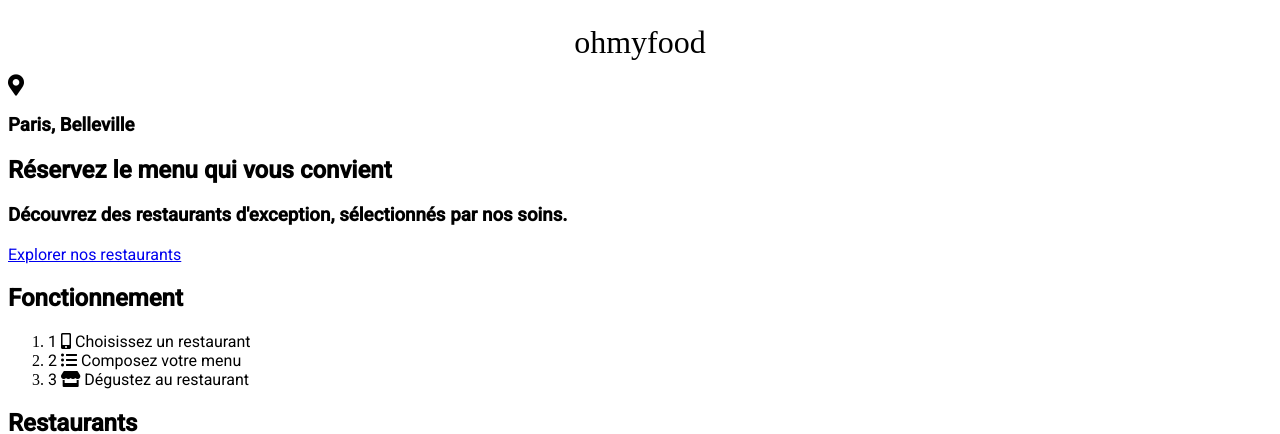
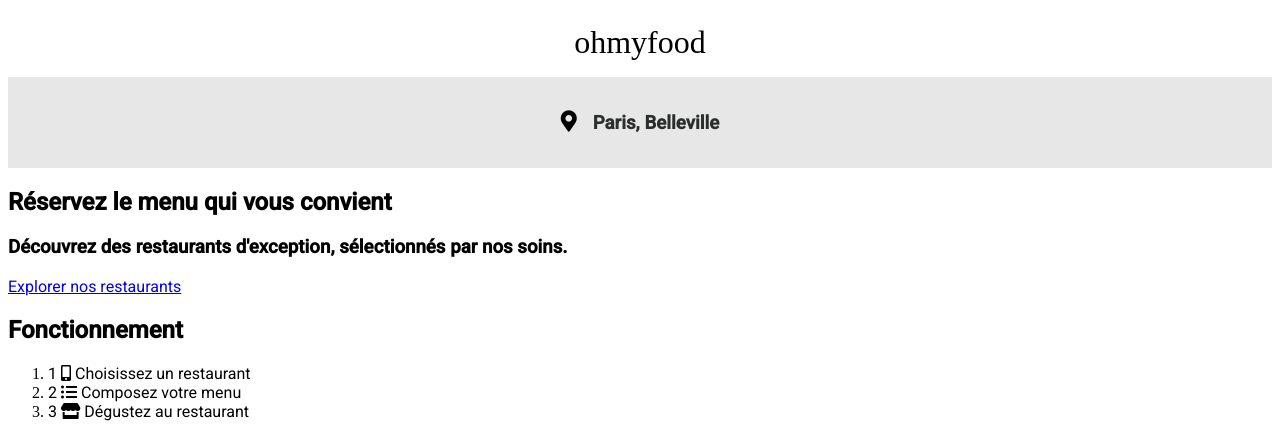
Before and after one commit to emericgautier/EmericGautier_3_13072020, a website: page index.html in a window 1280 px wide. Shown: the top 434 px of the page. Drawn offline with Linux system fonts and the light colour scheme; a web font is replaced by a local one.

Commit message:
section 'localisation'

```diff
--- a/index.html
+++ b/index.html
@@ -30,17 +30,16 @@
 
 <body>
 
-    <header class="header">
+    <header class="logo">
         <div>ohmyfood<div>
     </header>
 
-    <section>
-        <i class="fas fa-map-marker-alt fa-lg"></i>
-        <h3>Paris, Belleville</h3>
+    <section class="localisation">
+        <i class="fas fa-map-marker-alt fa-lg localisation__icon"></i>
+        <h3 class="localisation__text">Paris, Belleville</h3>
     </section>
 
     <main>
-
 
         <section>
             <h1>Réservez le menu qui vous convient</h1>
--- a/sass/layout/_header.scss
+++ b/sass/layout/_header.scss
@@ -1,4 +1,4 @@
-.header {
+.logo {
     font-family: shrikhand;
     text-align: center;
     position: relative;
--- a/sass/main.scss
+++ b/sass/main.scss
@@ -1,2 +1,4 @@
 @import "./base/typography";
 @import "./layout/header";
+@import "./utils/variables";
+@import "./pages/index";
--- a/sass/pages/_index.scss
+++ b/sass/pages/_index.scss
@@ -0,0 +1,15 @@
+.localisation {
+    display: flex;
+    justify-content: center;
+    background-color: $color-background;
+    padding: 1rem 0;
+
+    &__icon {
+        margin-right: 1rem;
+        margin-top: 20px;
+    }
+
+    &__text {
+        color: #2b2e2c;
+    }
+}
--- a/sass/utils/_variables.scss
+++ b/sass/utils/_variables.scss
@@ -0,0 +1 @@
+$color-background: #e7e7e7;
```
Also changed, not shown: css/style.css, 1 other file.
